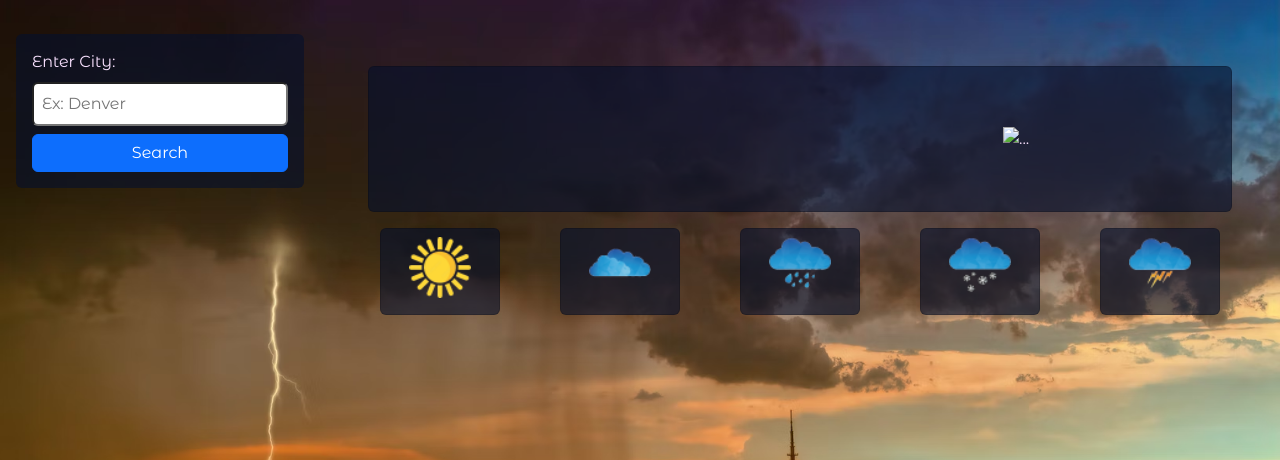
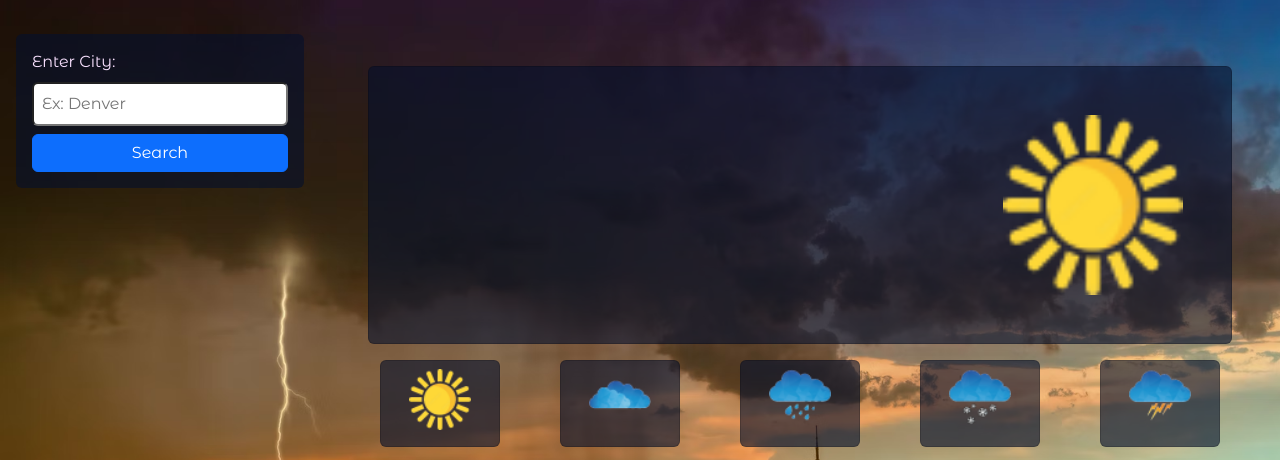
Before and after one commit to reverofsuturb/Challenge06WeatherDashboard, a plain HTML site: page index.html in a window 1280 px wide. Shown: the part 78-538 px from the top of the page. Drawn offline with nearby package versions, Linux system fonts and the light colour scheme; no server answers.

Commit message:
removed space in sun vector.png

```diff
--- a/index.html
+++ b/index.html
@@ -66,7 +66,7 @@
               </div>
               <img
                 id="currentIcon"
-                src="./Assets/icons/sun vector.png"
+                src="./Assets/icons/sunvector.png"
                 class="img-fluid main-icon"
                 alt="..."
               />
```
